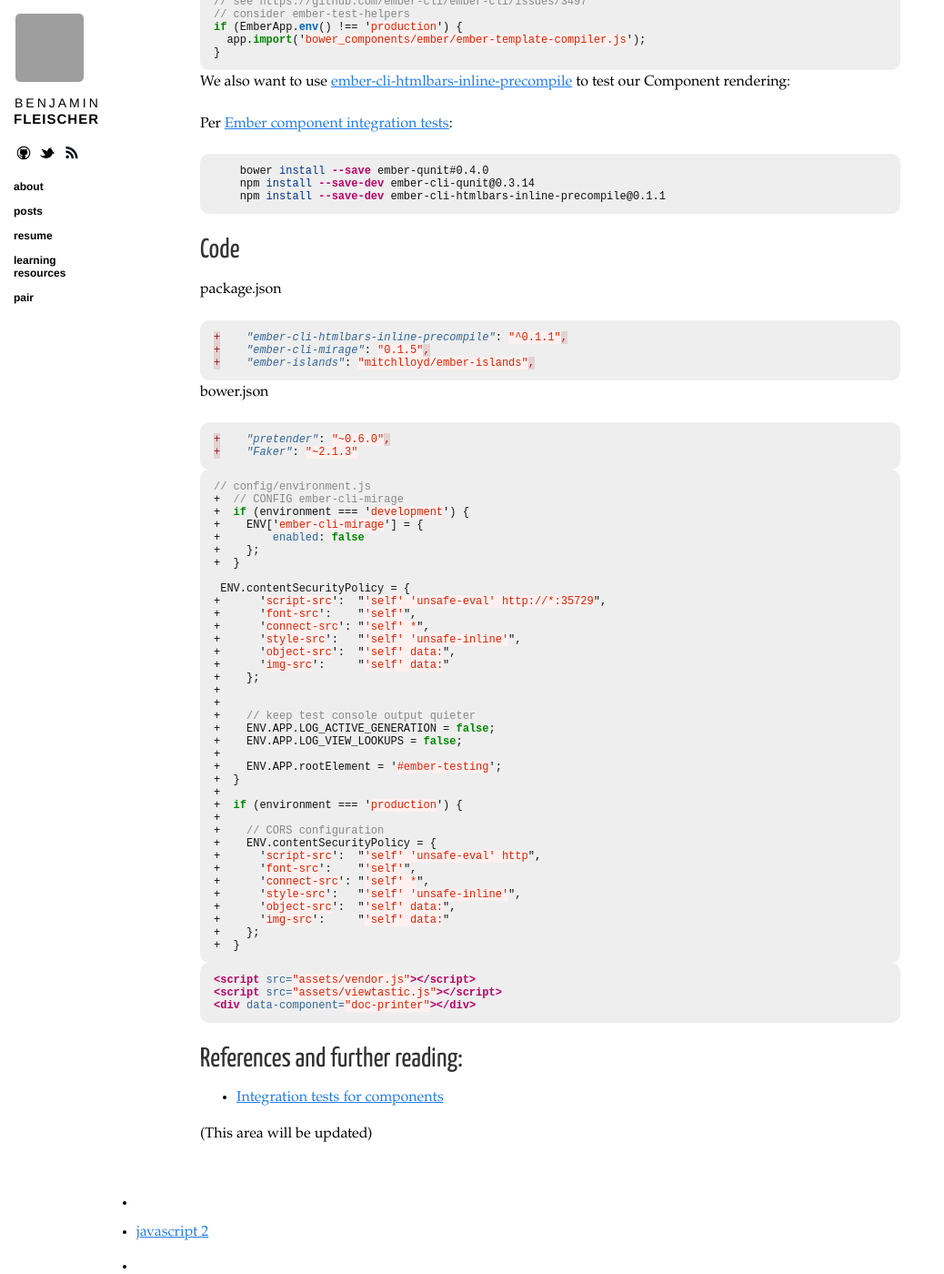
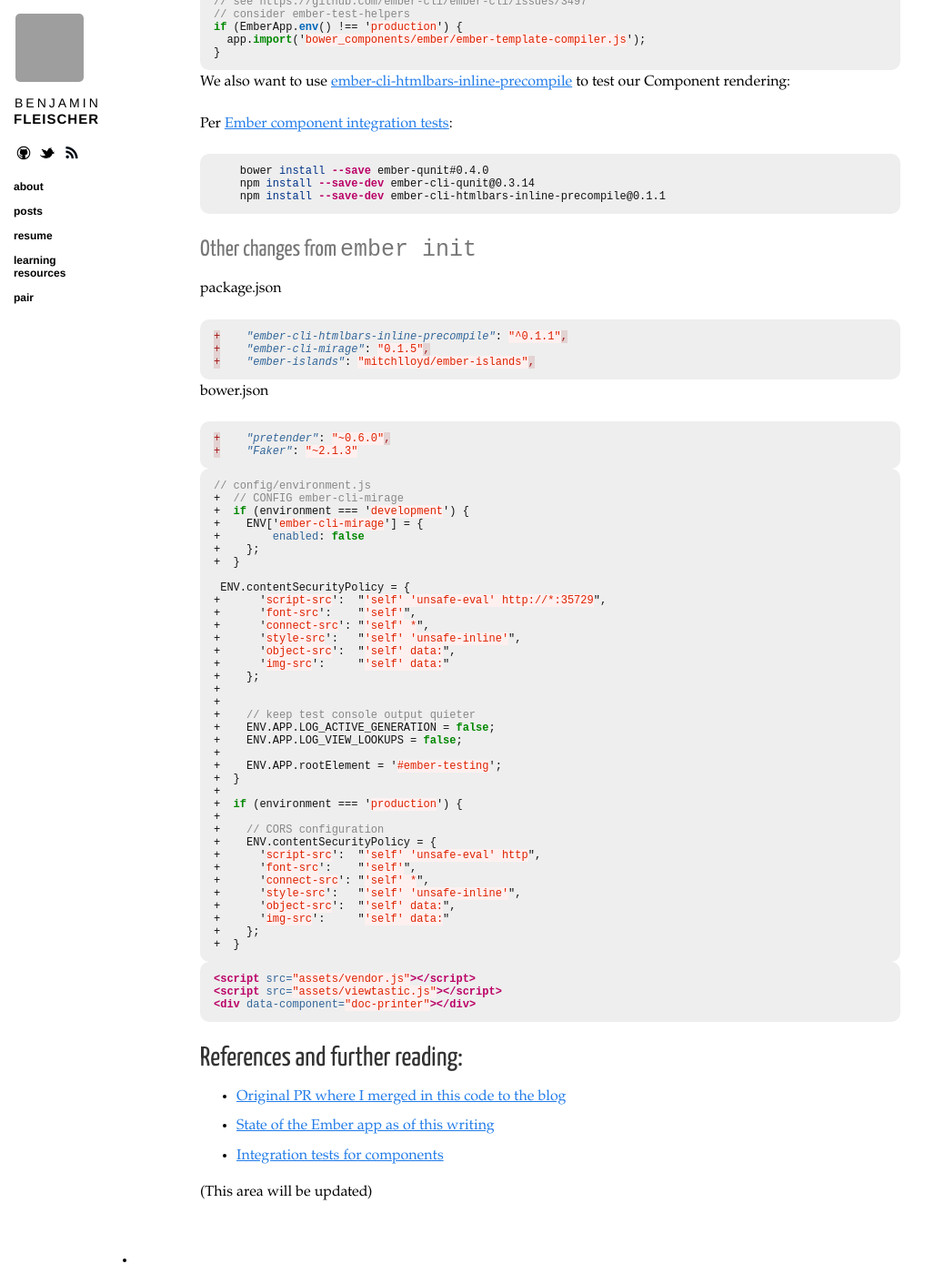
Before and after one commit to bf4/bf4.github.com, a Jekyll site: the page built from _posts/2015-06-24-moving-from-ember-sprinkles-to-ember-cli.md, in a window 1280 px wide and 1400 px high, scrolled down 3284 px. Shown: the whole window at 91% size, without its empty margins (0-1038 px from the left). Built offline with Jekyll 4.4.1, drawn with Linux system fonts in a browser that asks for light colours; Markdown is read by kramdown in place of the engine named in the settings; comment, search, counter and statistics services are not loaded; some of the changed text lies outside the part shown; grey boxes are pictures that could not be loaded.

Commit message:
Clean up ember posts

```diff
--- a/_posts/2015-06-24-moving-from-ember-sprinkles-to-ember-cli.md
+++ b/_posts/2015-06-24-moving-from-ember-sprinkles-to-ember-cli.md
@@ -9,9 +9,9 @@
 ---
 {% include JB/setup %}
 
-Following [ember-sprinkling-in-components](ember-sprinkling-in-components)
+Following [ember-sprinkling-in-components](/ember-sprinkling-in-components)
 
-Note, this was written using Ember 1.13.0
+Note, this was written using Ember 1.13.0.
 
 ## Why?
 
@@ -95,7 +95,7 @@
 3. Generate a Component. Its name must have a hyphen.  e.g. `ember g component doc-printer`.
 
 4. Config `Brocfile.js` (or [ember-cli-build.js](https://github.com/ember-cli/ember-cli/blob/master/TRANSITION.md#how)
-  as needed/desired. See 'Gotchas' below.
+  as needed/desired). See `Gotchas` below.
 
 5. Edit `app/index.html` to add a data component, e.g. `<div data-component="doc-printer"></div>`.
 
@@ -191,7 +191,7 @@
     npm install --save-dev ember-cli-htmlbars-inline-precompile@0.1.1
 {% endhighlight %}
 
-## Code
+### Other changes from `ember init`
 
 package.json
 {% highlight json %}
@@ -255,6 +255,9 @@
 
 ## References and further reading:
 
+- [Original PR where I merged in this code to the blog](https://github.com/bf4/bf4.github.com/pull/3)
+- [State of the Ember app as of this
+    writing](https://github.com/bf4/bf4.github.com/tree/3e6d7eef84648b3e2d5075a210427761f183c5d3/_ember)
 - [Integration tests for components](http://emberup.co/integration-tests-for-components/)
 
 (This area will be updated)
```
Also changed, not shown: _posts/2015-06-11-ember-sprinkling-in-components.md (+2 -1 lines), Gemfile (line endings or trailing spaces).
